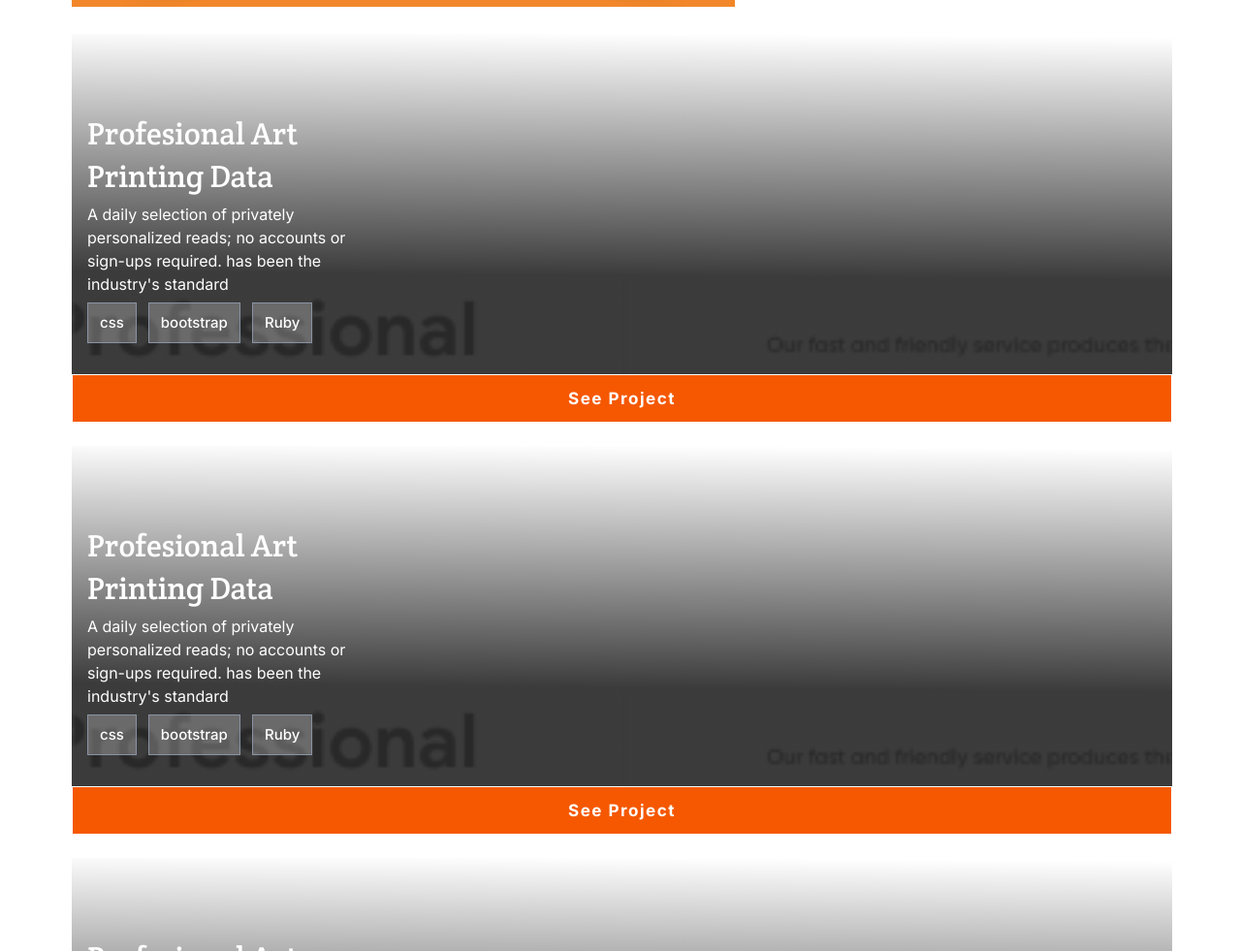
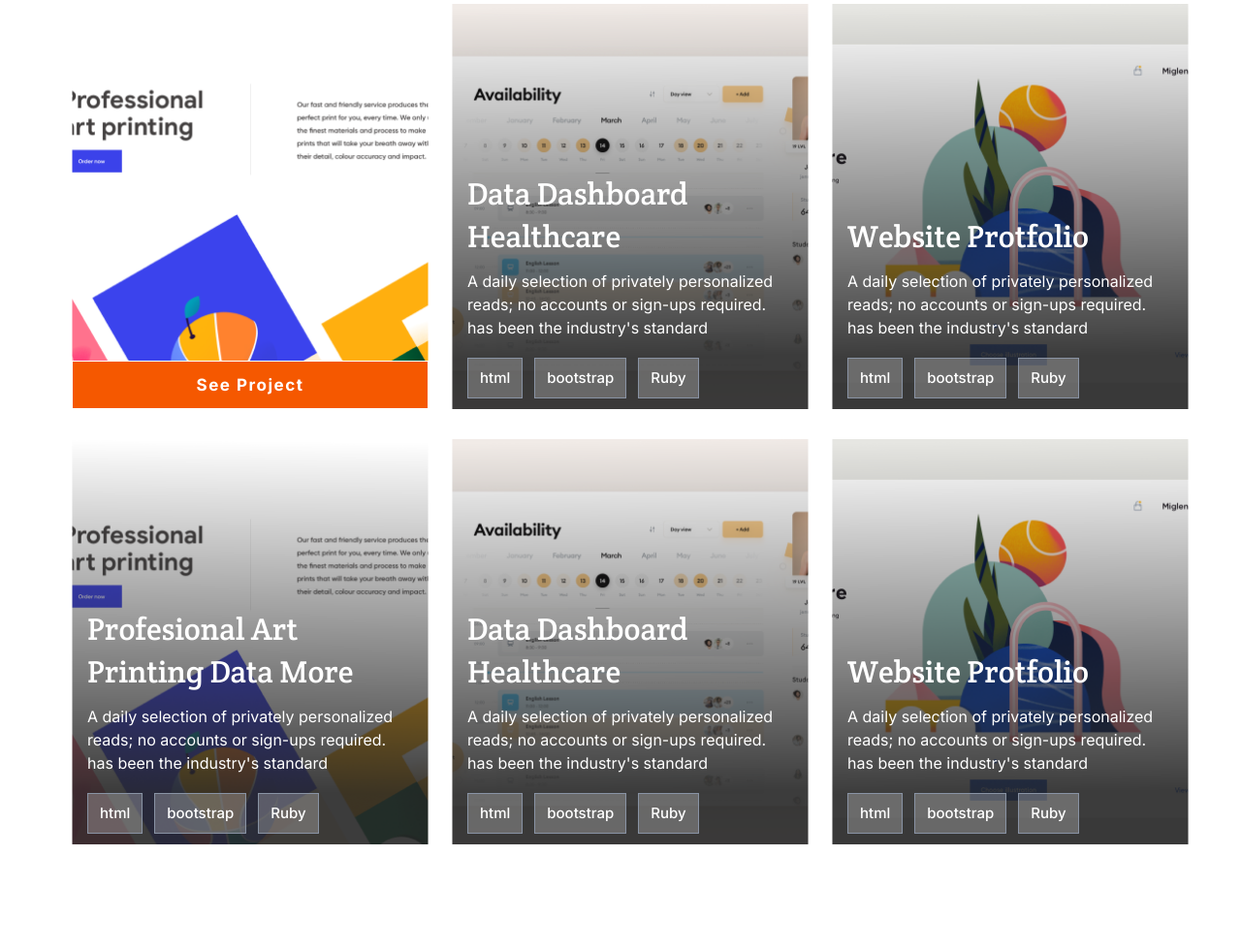
Before and after one commit to biruk-bereka/Project-2-Portfolio, a plain HTML site: page index.html in a window 1280 px wide. Shown: the part 1819-2800 px from the top of the page at 97% size. Drawn offline with Linux system fonts and the light colour scheme.

Commit message:
add project cards to work section

```diff
--- a/index.css
+++ b/index.css
@@ -491,12 +491,24 @@ textarea {
   display: none;
 }
 
+.project-card .desktop-title {
+  display: none;
+}
+
 @media screen and (min-width: 992px) {
+  * {
+    margin: 0;
+    padding: 0;
+  }
 
   /* Nav-bar */
 
   .menu-icon {
     display: none;
+  }
+
+  .social li {
+    margin-bottom: 15px;
   }
 
   .nav-items ul li {
@@ -524,7 +536,6 @@ textarea {
   }
 
   /* Welcome section */
-
 
   .welcome-section {
     height: 100vh;
@@ -557,15 +568,11 @@ textarea {
     margin-right: 50px;
   }
 
-  .social li {
-    margin-bottom: 15px;
-  }
-
   /* Work section */
 
   .second-section {
     margin-left: 50px;
-    margin-right: 50px;
+    margin-right: 30px;
   }
 
   .page-title {
@@ -581,16 +588,17 @@ textarea {
   .border-right {
     display: block;
     width: 794px;
-    height: 0px;
+    height: 0;
     margin-top: 26px;
     border-bottom: 1px solid #212121;
   }
 
   .content-image-mobile {
-       display: none;
+    display: none;
   }
 
   .feature-wrapper {
+    margin-bottom: 20px;
     display: grid;
     grid-template-columns: 1fr 1fr;
     justify-content: center;
@@ -601,8 +609,172 @@ textarea {
     margin-right: 20px;
   }
 
-  .project-title {
-    margin-top: -3px;
+  .title.project-title {
+    width: auto;
+    margin-top: 0;
+    margin-bottom: 24px;
   }
 
+  .discription-1.project-discription {
+    width: 358px;
+  }
+
+  .tech.technologies {
+    margin-bottom: 15px;
+    margin-top: -8px;
+  }
+
+  /* Project section */
+
+  .project-cards-container {
+    display: grid;
+    grid-template-columns: 1fr 1fr 1fr;
+    grid-template-rows: 1fr 1fr;
+    grid-column-gap: 24px;
+    grid-row-gap: 7px;
+    justify-content: center;
+  }
+
+  .project-card {
+    margin-top: 0;
+  }
+
+  .project-cards-container .desktop-title {
+    font-family: "Crete Round", Arial, Helvetica, sans-serif;
+    font-style: normal;
+    font-weight: normal;
+    font-size: 32px;
+    line-height: 44px;
+    color: #fff;
+  }
+
+  .card-2 .project-title,
+  .card-2 .button,
+  .card-4 .button {
+    display: none;
+  }
+
+  .card-2 .project-discription,
+  .card-3 .project-discription,
+  .card-4 .project-discription {
+    width: auto;
+  }
+
+  .card-2 .technologies,
+  .card-3 .technologies,
+  .card-4 .technologies {
+    margin-top: -8px;
+    padding-bottom: 11px;
+  }
+
+  .card-3 .project-title,
+  .card-3 .button {
+    display: none;
+  }
+
+  .card-4 .project-title {
+    display: none;
+  }
+
+  .project-card.card-1 .project-title,
+  .project-card.card-1 .project-discription,
+  .project-card.card-1 .technologies {
+    display: none;
+  }
+
+  .card-1 {
+    background-image: url("./images/card-1.png");
+    display: flex;
+    flex-direction: column;
+    justify-content: flex-end;
+  }
+
+  .card-2 {
+    margin-top: 22px;
+    background-image: url("./images/card-2.png");
+    display: flex;
+    flex-direction: column;
+    justify-content: flex-end;
+  }
+
+  .card-2 .project-title-desktop-1 {
+    margin-top: 90px;
+    display: flex;
+    padding-left: 16px;
+  }
+
+  .card-3 {
+    margin-top: 22px;
+    background-image: url("./images/card-3.png");
+    display: flex;
+    flex-direction: column;
+    justify-content: flex-end;
+  }
+
+  .card-3 .project-title-desktop-2 {
+    margin-top: 90px;
+    display: flex;
+    padding-left: 16px;
+  }
+
+  .card-4 {
+    margin-top: 0;
+    background-image: url("./images/card-4.png");
+    display: flex;
+    flex-direction: column;
+    justify-content: flex-end;
+  }
+
+  .card-2,
+  .card-3 {
+    margin-top: 0;
+  }
+
+
+
+
+
+
+
+
+
+  /*
+  .project-card.card-2 .project-title {
+    display: none;
+  }
+
+  .project-card.card-2 .button {
+    display: none;
+  }
+
+  .project-card.card-2 {
+    background-image: url("./images/card-2.png");
+    display: flex;
+    flex-direction: column;
+    justify-content: flex-end;
+  }
+
+  .project-card.card-2 .project-title-desktop-1 {
+    padding-top: 113px;
+    display: flex;
+    padding-left: 16px;
+  }
+
+  .project-card.card-2 .project-discription {
+    margin-top: 25px;
+    margin-bottom: 0;
+    width: auto;
+  }
+
+  .project-card.card-2 .technologies {
+    margin-top: 5px;
+    margin-bottom: 11px;
+  }
+
+  .project-card.card-3 {
+    background-image: url("./images/card-3.png");
+    display: flex;
+    flex-direction: column;
+    justify-content: flex-end;
+  } */
 }
--- a/index.html
+++ b/index.html
@@ -79,11 +79,11 @@
               <div class="feature-wrapper">
                 <div class="content-image-mobile"><img src="./images/feature.png" alt=""></div>
                 <div class="content-image-desktop"><img src="./images/Img-Placeholder.png" alt=""></div>
-                <div>
-                  <h2 class="project-title">Multi-Post Stories</h2>
-                <p class="project-discription">A daily selection of privately personalized reads; no accounts or sign-ups required. has been the industry's
+                <div class="work-section">
+                  <h2 class="title project-title">Multi-Post Stories</h2>
+                <p class="discription-1 project-discription">A daily selection of privately personalized reads; no accounts or sign-ups required. has been the industry's
                   standard dummy text ever since the 1500s, when an unknown printer took a standard dummy text.</p>
-                <ul class="technologies">
+                <ul class="tech technologies">
                   <li>css</li>
                   <li>html</li>
                   <li>bootstrap</li>
@@ -94,11 +94,11 @@
               </div>
               <div class="project-cards-container">
                 <div class="project-card card-1">
-                  <h1 class="project-title">Profesional Art Printing Data</h1>
+                  <h2 class="project-title">Profesional Art Printing Data</h2>
                   <p class="project-discription">A daily selection of privately personalized reads; no accounts
                     or sign-ups required. has been the industry's standard</p>
                     <ul class="technologies">
-                     <li>css</li>
+                     <li>html</li>
                      <li>bootstrap</li>
                      <li>Ruby</li>
                    </ul>
@@ -106,12 +106,13 @@
                <button class="button">See Project</button>
 
                 </div>
-                <div class="project-card" >
-                  <h1 class="project-title">Profesional Art Printing Data</h1>
+                <div class="project-card card-2" >
+                  <h2 class="project-title">Profesional Art Printing Data</h2>
+                  <h2 class="desktop-title project-title-desktop-1">Data Dashboard <br> Healthcare</h2>
                   <p class="project-discription">A daily selection of privately personalized reads; no accounts
                     or sign-ups required. has been the industry's standard</p>
                     <ul class="technologies">
-                     <li>css</li>
+                     <li>html</li>
                      <li>bootstrap</li>
                      <li>Ruby</li>
                    </ul>
@@ -119,12 +120,26 @@
                <button class="button">See Project</button>
 
                 </div>
-                <div class="project-card">
-                  <h1 class="project-title">Profesional Art Printing Data</h1>
+                <div class="project-card card-3">
+                  <h2 class="project-title">Profesional Art Printing Data</h2>
+                  <h2 class="desktop-title project-title-desktop-2">Website Protfolio </h2>
                   <p class="project-discription">A daily selection of privately personalized reads; no accounts
                     or sign-ups required. has been the industry's standard</p>
                     <ul class="technologies">
-                     <li>css</li>
+                     <li>html</li>
+                     <li>bootstrap</li>
+                     <li>Ruby</li>
+                   </ul>
+
+               <button class="button">See Project</button>
+                </div>
+                <div class="project-card card-2 card-4">
+                  <h2 class="project-title">Profesional Art Printing Data</h2>
+                  <h2 class="desktop-title project-title-desktop-1">Profesional Art <br> Printing Data More</h2>
+                  <p class="project-discription">A daily selection of privately personalized reads; no accounts
+                    or sign-ups required. has been the industry's standard</p>
+                    <ul class="technologies">
+                     <li>html</li>
                      <li>bootstrap</li>
                      <li>Ruby</li>
                    </ul>
@@ -132,12 +147,13 @@
                <button class="button">See Project</button>
 
                 </div>
-                <div class="project-card">
-                  <h1 class="project-title">Profesional Art Printing Data</h1>
+                <div class="project-card card-2">
+                  <h2 class="project-title">Profesional Art Printing Data</h2>
+                  <h2 class="desktop-title project-title-desktop-1">Data Dashboard <br> Healthcare</h2>
                   <p class="project-discription">A daily selection of privately personalized reads; no accounts
                     or sign-ups required. has been the industry's standard</p>
                     <ul class="technologies">
-                     <li>css</li>
+                     <li>html</li>
                      <li>bootstrap</li>
                      <li>Ruby</li>
                    </ul>
@@ -145,25 +161,13 @@
                <button class="button">See Project</button>
 
                 </div>
-                <div class="project-card">
-                  <h1 class="project-title">Profesional Art Printing Data</h1>
+                <div class="project-card card-3">
+                  <h2 class="project-title">Profesional Art Printing Data</h2>
+                    <h2 class="desktop-title project-title-desktop-2">Website Protfolio </h2>
                     <p class="project-discription">A daily selection of privately personalized reads; no accounts
                       or sign-ups required. has been the industry's standard</p>
                       <ul class="technologies">
-                     <li>css</li>
-                     <li>bootstrap</li>
-                     <li>Ruby</li>
-                   </ul>
-
-               <button class="button">See Project</button>
-
-                </div>
-                <div class="project-card">
-                  <h1 class="project-title">Profesional Art Printing Data</h1>
-                  <p class="project-discription">A daily selection of privately personalized reads; no accounts
-                    or sign-ups required. has been the industry's standard</p>
-                    <ul class="technologies">
-                     <li>css</li>
+                       <li>html</li>
                        <li>bootstrap</li>
                        <li>Ruby</li>
                      </ul>
```
Also changed, not shown: images/card-1.png (added), images/card-2.png (added), images/card-3.png (added), images/card-4.png (added). Lines whose indentation alone changed are shown as unchanged.
